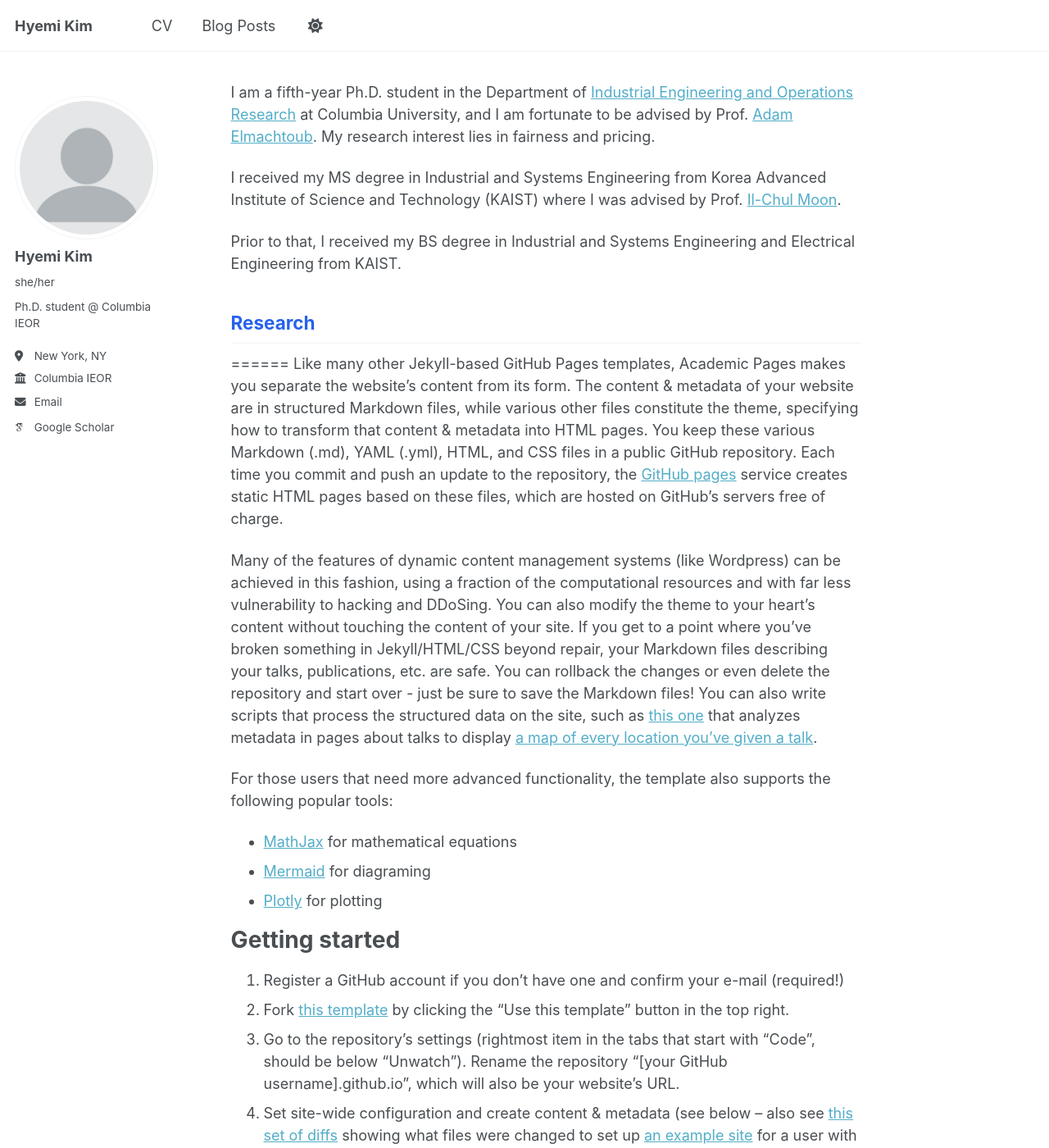
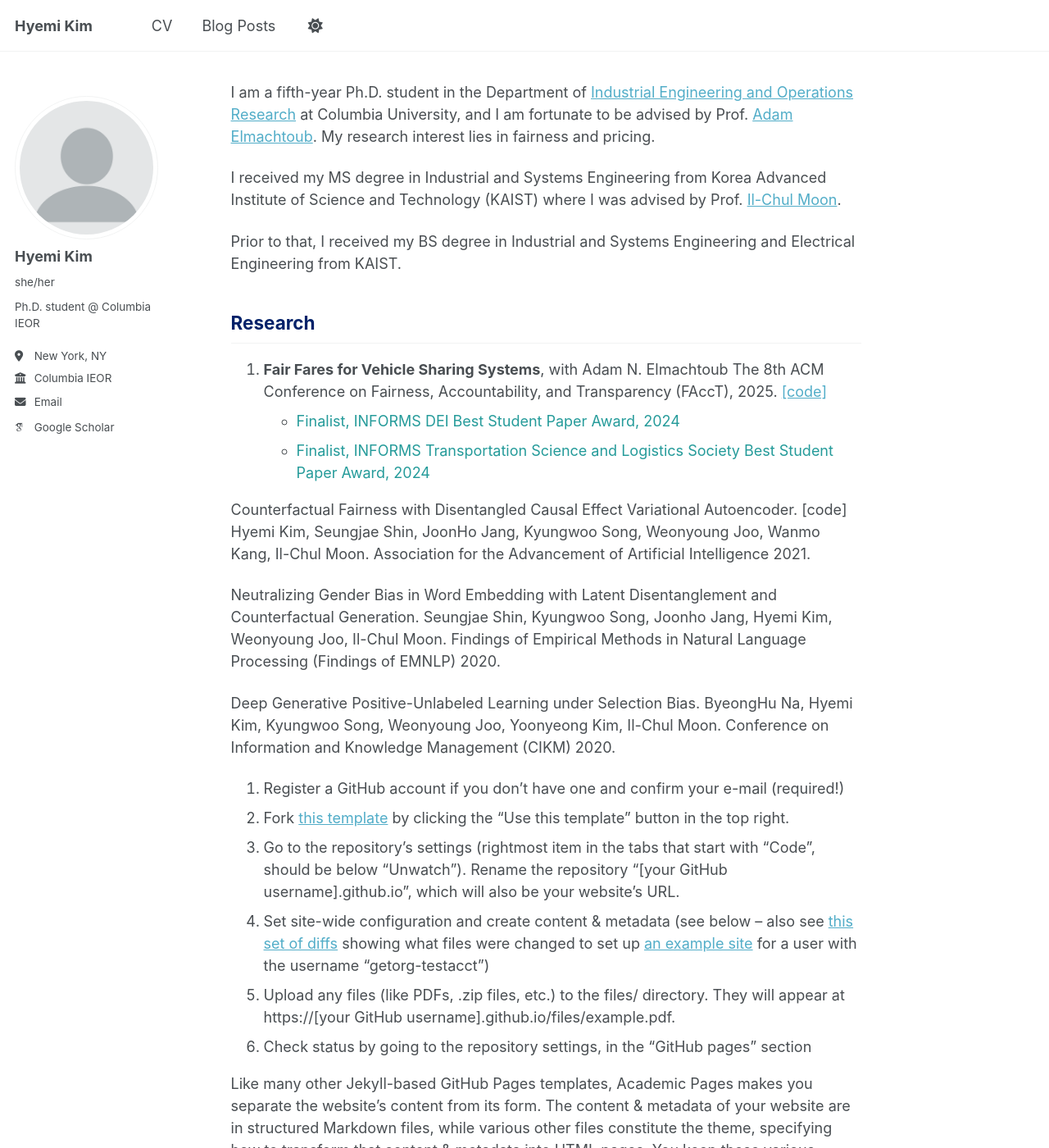
Before and after one commit to HyemiK1m/hyemik1m.github.io, a Jekyll site: the page built from _pages/about.md, in a window 1280 px wide and 1400 px high. Shown: the whole window at 82% size. Built offline with Jekyll 4.4.1, drawn with Linux system fonts in a browser that asks for light colours; some web fonts are replaced; a script that is not in the unit is left out; some of the changed text lies outside the part shown.

Commit message:
Revise research section in about.md
Updated research section with new publications and formatting.

```diff
--- a/_pages/about.md
+++ b/_pages/about.md
@@ -11,8 +11,31 @@ I received my MS degree in Industrial and Systems Engineering from Korea Advance
 
 Prior to that, I received my BS degree in Industrial and Systems Engineering and Electrical Engineering from KAIST.
 
-<h2 style="color:#2563eb;">Research</h2>
-======
+<h2 style="color:#012169;">Research</h2>
+1. **Fair Fares for Vehicle Sharing Systems**, with Adam N. Elmachtoub
+The 8th ACM Conference on Fairness, Accountability, and Transparency (FAccT), 2025. [[code]](https://github.com/HyemiK1m/DCEVAE)
+- <span style="color:#259B9A;">Finalist, INFORMS DEI Best Student Paper Award, 2024</span>
+- <span style="color:#259B9A;">Finalist, INFORMS Transportation Science and Logistics Society Best Student Paper Award, 2024</span>
+
+Counterfactual Fairness with Disentangled Causal Effect Variational Autoencoder. [code]
+Hyemi Kim, Seungjae Shin, JoonHo Jang, Kyungwoo Song, Weonyoung Joo, Wanmo Kang, Il-Chul Moon.
+Association for the Advancement of Artificial Intelligence 2021.
+
+Neutralizing Gender Bias in Word Embedding with Latent Disentanglement and Counterfactual Generation.
+Seungjae Shin, Kyungwoo Song, Joonho Jang, Hyemi Kim, Weonyoung Joo, Il-Chul Moon.
+Findings of Empirical Methods in Natural Language Processing (Findings of EMNLP) 2020.
+
+Deep Generative Positive-Unlabeled Learning under Selection Bias.
+ByeongHu Na, Hyemi Kim, Kyungwoo Song, Weonyoung Joo, Yoonyeong Kim, Il-Chul Moon.
+Conference on Information and Knowledge Management (CIKM) 2020.
+
+1. Register a GitHub account if you don't have one and confirm your e-mail (required!)
+1. Fork [this template](https://github.com/academicpages/academicpages.github.io) by clicking the "Use this template" button in the top right.
+1. Go to the repository's settings (rightmost item in the tabs that start with "Code", should be below "Unwatch"). Rename the repository "[your GitHub username].github.io", which will also be your website's URL.
+1. Set site-wide configuration and create content & metadata (see below -- also see [this set of diffs](https://archive.is/3TPas) showing what files were changed to set up [an example site](https://getorg-testacct.github.io) for a user with the username "getorg-testacct")
+1. Upload any files (like PDFs, .zip files, etc.) to the files/ directory. They will appear at https://[your GitHub username].github.io/files/example.pdf.
+1. Check status by going to the repository settings, in the "GitHub pages" section
+
 Like many other Jekyll-based GitHub Pages templates, Academic Pages makes you separate the website's content from its form. The content & metadata of your website are in structured Markdown files, while various other files constitute the theme, specifying how to transform that content & metadata into HTML pages. You keep these various Markdown (.md), YAML (.yml), HTML, and CSS files in a public GitHub repository. Each time you commit and push an update to the repository, the [GitHub pages](https://pages.github.com/) service creates static HTML pages based on these files, which are hosted on GitHub's servers free of charge.
 
 Many of the features of dynamic content management systems (like Wordpress) can be achieved in this fashion, using a fraction of the computational resources and with far less vulnerability to hacking and DDoSing. You can also modify the theme to your heart's content without touching the content of your site. If you get to a point where you've broken something in Jekyll/HTML/CSS beyond repair, your Markdown files describing your talks, publications, etc. are safe. You can rollback the changes or even delete the repository and start over - just be sure to save the Markdown files! You can also write scripts that process the structured data on the site, such as [this one](https://github.com/academicpages/academicpages.github.io/blob/master/talkmap.ipynb) that analyzes metadata in pages about talks to display [a map of every location you've given a talk](https://academicpages.github.io/talkmap.html).
```
